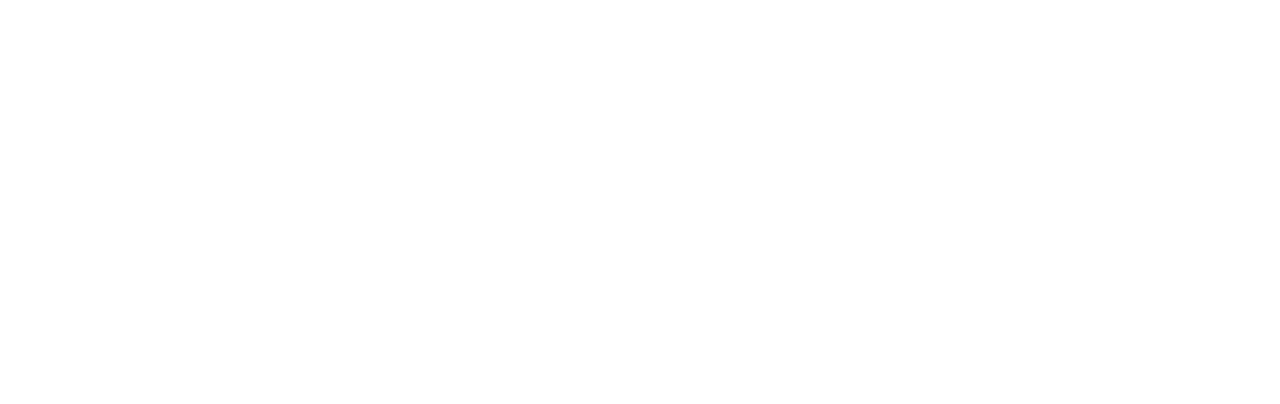
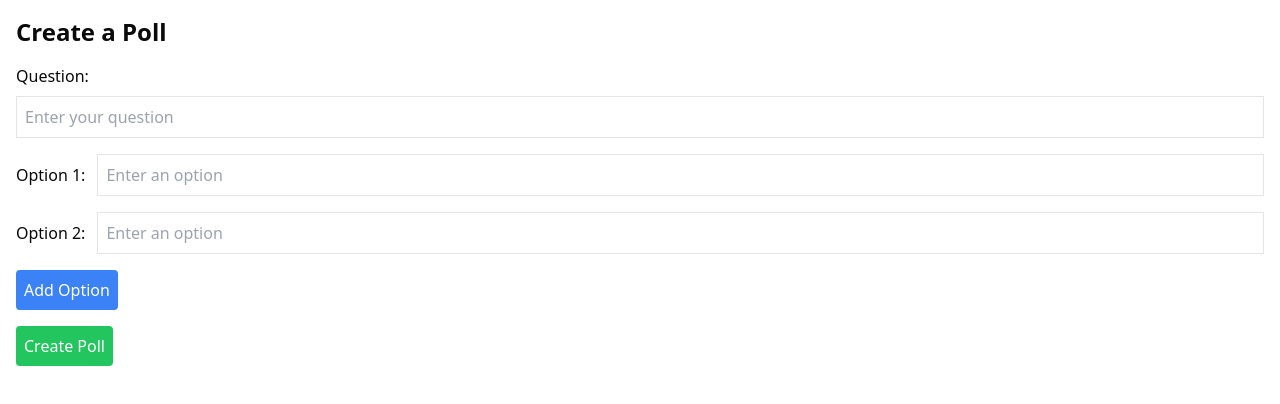
Before and after one commit to QaahirStewart/tools-app, a Nuxt app: page /create in a window 1280 px wide. Before the commit this address had no page. Shown: the top 404 px of the page. Built offline with nearby package versions, Linux system fonts and the light colour scheme; no server answers.

Commit message:
chore: Update dependencies and add Supabase module

```diff
--- a/lib/utils.ts
+++ b/lib/utils.ts
@@ -1,6 +1,6 @@
-import { type ClassValue, clsx } from 'clsx'
-import { twMerge } from 'tailwind-merge'
+import { type ClassValue, clsx } from "clsx";
+import { twMerge } from "tailwind-merge";
 
 export function cn(...inputs: ClassValue[]) {
-  return twMerge(clsx(inputs))
+  return twMerge(clsx(inputs));
 }
--- a/nuxt.config.ts
+++ b/nuxt.config.ts
@@ -1,17 +1,23 @@
 // https://nuxt.com/docs/api/configuration/nuxt-config
 export default defineNuxtConfig({
-  compatibilityDate: '2024-04-03',
+  compatibilityDate: "2024-04-03",
   devtools: { enabled: false },
-  modules: ["@nuxtjs/tailwindcss", "shadcn-nuxt", "@nuxt/icon"],
+  supabase: { redirect: false },
+  modules: [
+    "@nuxtjs/tailwindcss",
+    "shadcn-nuxt",
+    "@nuxt/icon",
+    "@nuxtjs/supabase",
+  ],
   shadcn: {
     /**
      * Prefix for all the imported component
      */
-    prefix: '',
+    prefix: "",
     /**
      * Directory that the component lives in.
      * @default "./components/ui"
      */
-    componentDir: './components/ui'
-  }
-})
+    componentDir: "./components/ui",
+  },
+});
--- a/package.json
+++ b/package.json
@@ -11,6 +11,7 @@
   },
   "dependencies": {
     "@nuxt/icon": "^1.0.0",
+    "@nuxtjs/supabase": "^1.3.2",
     "@nuxtjs/tailwindcss": "^6.12.0",
     "class-variance-authority": "^0.7.0",
     "clsx": "^2.1.1",
--- /dev/null
+++ b/pages/create.vue
@@ -0,0 +1,78 @@
+<script setup>
+
+const supabase = useSupabaseClient();
+
+const question = ref("");
+
+
+
+// Initialize options with a default number of options, e.g., 2 options
+const options = ref(["", ""]);
+
+function addOption() {
+    if (options.value.length < 6) {
+        options.value.push("");
+    } else {
+        console.log("Maximum of 6 options reached");
+    }
+}
+
+const createPollAndOptions = async () => {
+    let pollId = null; // Initialize pollId variable
+    try {
+        // Create the poll and get its ID
+        const { data: pollData, error: pollError } = await supabase
+            .from("polls")
+            .insert([{ question: question.value }])
+            .select("id");
+
+        if (pollError) throw pollError;
+
+        pollId = pollData[0].id; // Assign the id to pollId variable
+        console.log(pollId); // Use pollId variable
+
+        // Create poll options using the retrieved pollId
+        const { error: optionsError } = await supabase.from("options").insert([
+            {
+                poll_id: pollId, // Use the pollId from the created poll
+                option_1: options.value[0],
+                option_2: options.value[1],
+                option_3: options.value[2],
+                option_4: options.value[3],
+                option_5: options.value[4],
+                option_6: options.value[5],
+            },
+        ]);
+
+        if (optionsError) throw optionsError;
+
+    } catch (error) {
+        console.log(error);
+        return null; // Return null in case of an error.
+    }
+    return pollId; // Return pollId at the end of the function
+};
+</script>
+
+<template>
+    <div class="container mx-auto p-4">
+        <h1 class="text-2xl font-bold mb-4">Create a Poll</h1>
+        <div class="mb-4">
+            <label for="question" class="block mb-2">Question:</label>
+            <input v-model="question" type="text" id="question" class="border p-2 w-full"
+                placeholder="Enter your question" />
+        </div>
+        <div v-for="(option, index) in options" :key="index" class="mb-4 flex items-center space-x-3">
+            <label class="block flex-none">Option {{ index + 1 }}:</label>
+            <input v-model="options[index]" type="text" class="border p-2 w-full" placeholder="Enter an option" />
+        </div>
+        <button @click="addOption" class="bg-blue-500 text-white p-2 rounded">Add Option</button>
+        <div class="mt-4">
+            <button @click="createPollAndOptions" class="bg-green-500 text-white p-2 rounded">Create
+                Poll</button>
+        </div>
+    </div>
+
+</template>
+
+<style scoped></style>
--- a/pages/index.vue
+++ b/pages/index.vue
@@ -1,47 +1,20 @@
 <script setup></script>
 
 <template>
-  <div class="container mx-auto p-4 h-screen">
-    <div>
-      <h1 class="text-7xl font-bold text-center">Poll</h1>
+  <div class="container mx-auto p-4 h-screen flex flex-col items-center ">
+    <h1 class="text-7xl font-bold text-center my-12 w-full ">TOOLS</h1>
+    <div class="flex justify-center items-center  space-x-12 w-full flex-1">
+      <NuxtLink to="/polls"
+        class=" size-36  items-center justify-center bg-blue-500 text-2xl text-white font-bold rounded-lg flex flex-col space-y-2">
+        <Icon name="fa6-solid:square-poll-vertical" size="50" />
+        <p>Polls</p>
+      </NuxtLink>
+      <NuxtLink to="/"
+        class=" size-36  items-center justify-center bg-blue-500 text-2xl text-white font-bold rounded-lg flex flex-col space-y-2">
+        <Icon name="fa6-solid:calculator" size="50" />
+        <p>Calculator</p>
+      </NuxtLink>
     </div>
-
-
-
-
-      <div class="mt-4">
-        <h2 class="text-3xl font-bold">Active</h2>
-        <div class="mt-4">
-          <div class="bg-gray-100 p-8 rounded-lg flex justify-between items-center">
-            <h3 class="text-xl font-bold">What is your favorite programming language?</h3>
-            <div>
-              <button class="bg-blue-500 hover:bg-blue-700 text-white font-bold py-2 px-4 rounded">Vote</button>
-            </div>
-          </div>
-        </div>
-      </div>
-
-      <div class="bg-gray-100 p-4 rounded-lg max-w-2xl mt-4 space-y-4 py-8">
-         <h2 class="font-bold text-center text-2xl">History</h2>
-         <div class="mx-4 space-y-2">
-            <div class="flex justify-between items-center  bg-black/5 hover:bg-black/15 py-3 px-4 rounded-lg">
-              <h>What is your favorite programming language?</h mx-23>
-              <div>
-                <button class="bg-blue-500 hover:bg-blue-700 text-white font-bold py-2 px-4 rounded">Vote</button>
-              </div>
-            </div>
-
-            <div class="flex justify-between items-center  bg-black/5 py-3 px-4 rounded-lg">
-              <h>What is your favorite Frontend Framework?</h mx-23>
-              <div>
-                <button class="bg-blue-500 hover:bg-blue-700 text-white font-bold py-2 px-4 rounded">Vote</button>
-              </div>
-            </div>
-         </div>
-      </div>
-
-
-
 
   </div>
 </template>
--- /dev/null
+++ b/pages/login.vue
@@ -0,0 +1,9 @@
+<script setup>
+</script>
+
+<template>
+    <div>
+    </div>
+</template>
+
+<style scoped></style>
--- /dev/null
+++ b/pages/polls.vue
@@ -0,0 +1,52 @@
+<script setup></script>
+
+<template>
+    <div class="container mx-auto p-4 h-screen">
+        <div>
+            <h1 class="text-7xl font-bold text-center">Poll</h1>
+        </div>
+
+
+
+
+        <div class="mt-4">
+            <h2 class="text-3xl font-bold">Active</h2>
+            <div class="mt-4">
+                <div class="bg-gray-100 p-8 rounded-lg flex justify-between items-center">
+                    <h3 class="text-xl font-bold">What is your favorite programming language?</h3>
+                    <div>
+                        <button
+                            class="bg-blue-500 hover:bg-blue-700 text-white font-bold py-2 px-4 rounded">Vote</button>
+                    </div>
+                </div>
+            </div>
+        </div>
+
+        <div class="bg-gray-100 p-4 rounded-lg max-w-2xl mt-4 space-y-4 py-8">
+            <h2 class="font-bold text-center text-2xl">History</h2>
+            <div class="mx-4 space-y-2">
+                <div class="flex justify-between items-center  bg-black/5 hover:bg-black/15 py-3 px-4 rounded-lg">
+                    <h>What is your favorite programming language?</h mx-23>
+                    <div>
+                        <button
+                            class="bg-blue-500 hover:bg-blue-700 text-white font-bold py-2 px-4 rounded">Vote</button>
+                    </div>
+                </div>
+
+                <div class="flex justify-between items-center  bg-black/5 py-3 px-4 rounded-lg">
+                    <h>What is your favorite Frontend Framework?</h mx-23>
+                    <div>
+                        <button
+                            class="bg-blue-500 hover:bg-blue-700 text-white font-bold py-2 px-4 rounded">Vote</button>
+                    </div>
+                </div>
+            </div>
+        </div>
+
+
+
+
+    </div>
+</template>
+
+<style scoped></style>
--- /dev/null
+++ b/pages/recent.vue
@@ -0,0 +1,19 @@
+<script setup>
+
+const supabase = useSupabaseClient();
+
+const { data: pollData } = await useAsyncData("pollData", async () => {
+    const { data } = await supabase
+        .from("polls")
+        .select("*")
+    return data;
+});
+</script>
+
+<template>
+    <div>
+        <ul>
+            <li v-for="(value, key) in pollData" :key="key">{{ key }}: {{ value }}</li>
+        </ul>
+    </div>
+</template>
```
Also changed, not shown: pages/poll.vue (+9 -4 lines), 1 other file (tests, documents, lock files or other folders).
